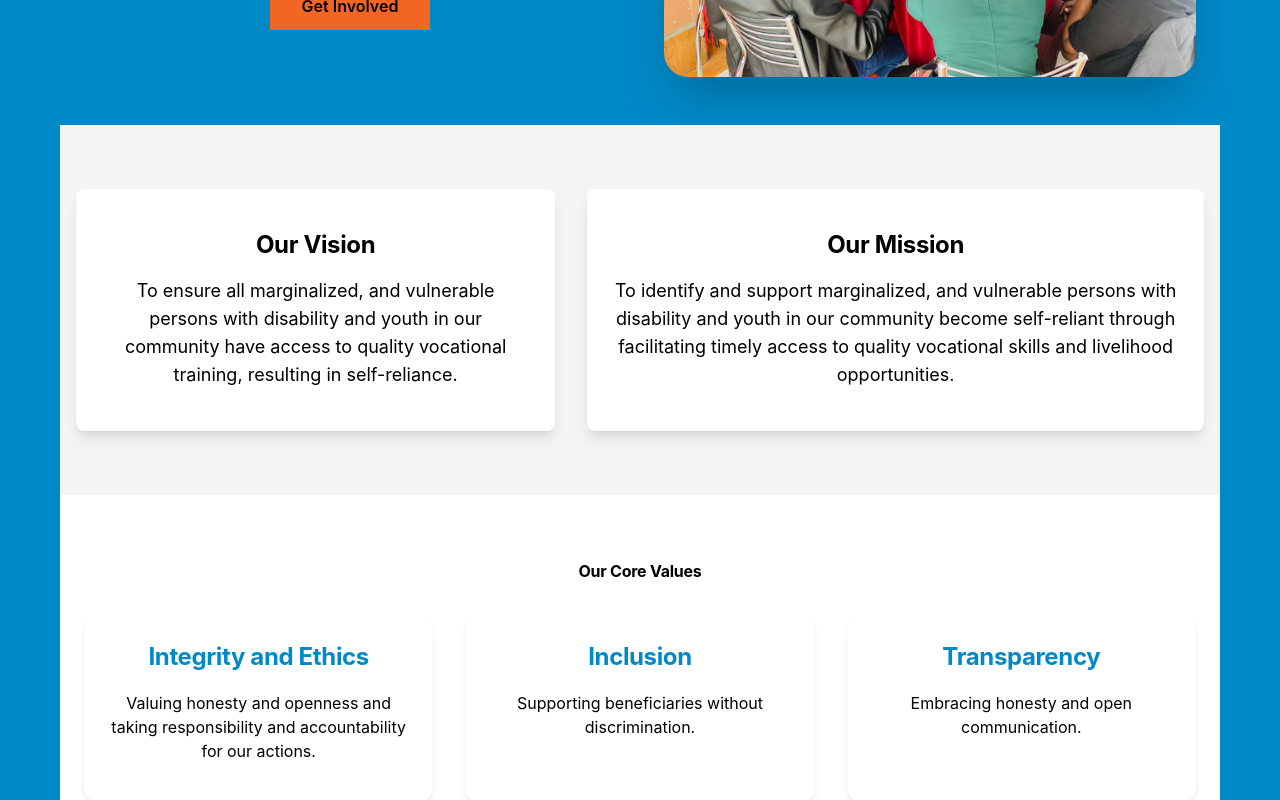
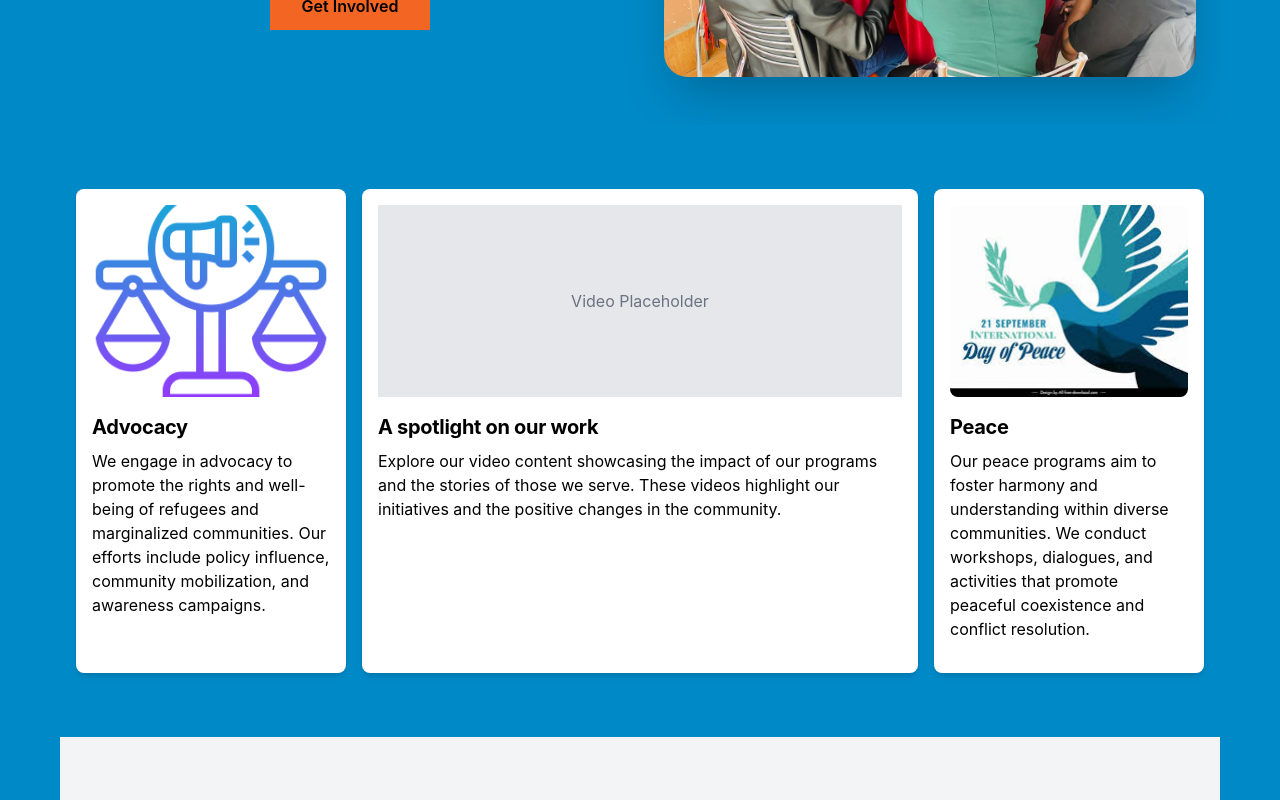
Before and after one commit to Dralagar/Pamoja-Twaweza, a Next.js app: page / in a window 1280 px wide. Shown: the part 460-1260 px from the top of the page. Built offline with nearby package versions, Linux system fonts and the light colour scheme; what @tailwindcss/nesting would draw is missing.

Commit message:
Optimization

```diff
--- a/app/page.tsx
+++ b/app/page.tsx
@@ -1,10 +1,11 @@
 "use client";
 
-import React from 'react';
+import React, { useState } from 'react';
 import Head from 'next/head';
 import Image from 'next/image';
 import styles from './styles/Home.module.css';
 import OpportunititieSectionl from './components/OpportunititieSectionl';
+import { motion } from 'framer-motion';
 
 const teamMembers = [
   {
@@ -53,10 +54,17 @@ type TeamMember = {
 };
 
 export default function Home() {
+  const [showMore, setShowMore] = useState(false);
+  const [activeCard, setActiveCard] = useState<string | null>(null);
+
   const handleNavigation = (path: string) => {
     if (typeof window !== 'undefined') {
       window.location.href = path;
     }
+  }
+
+  const handleCardClick = (card: string) => {
+    setActiveCard(card === activeCard ? null : card);
   }
 
   return (
@@ -74,7 +82,12 @@ export default function Home() {
       <div className={styles.mainContainer} suppressHydrationWarning>
         <div className={styles.content}>
           {/* Hero Section */}
-          <section className={styles.heroSection}>
+          <motion.section
+            className={styles.heroSection}
+            initial={{ opacity: 0 }}
+            animate={{ opacity: 1 }}
+            transition={{ duration: 1 }}
+          >
             <div className="grid grid-cols-1 md:grid-cols-2 gap-12 items-center">
               <div className={styles.heroContent}>
                 <h1 className={styles.heroTitle}>
@@ -107,13 +120,112 @@ export default function Home() {
                 />
               </div>
             </div>
+          </motion.section>
+
+          {/* New Layout for Advocacy, Video, and Peace */}
+          <section className="py-16">
+            <div className="container mx-auto grid grid-cols-1 md:grid-cols-12 gap-4">
+              {/* Advocacy Program Card */}
+              <motion.div
+                className="md:col-span-3 bg-white p-4 rounded-lg shadow-md hover:shadow-lg transition-shadow cursor-pointer"
+                whileHover={{ scale: 1.05 }}
+                onClick={() => handleCardClick('advocacy')}
+              >
+                <div className="relative h-48 mb-4">
+                  <Image
+                    src="/images/Advocacy.png"
+                    alt="Advocacy"
+                    layout="fill"
+                    objectFit="cover"
+                    className="rounded-lg"
+                  />
+                </div>
+                <h3 className="text-xl font-bold mb-2">Advocacy</h3>
+                <p>
+                  We engage in advocacy to promote the rights and well-being of refugees and marginalized communities. Our efforts include policy influence, community mobilization, and awareness campaigns.
+                </p>
+                {activeCard === 'advocacy' && (
+                  <div className="mt-4">
+                    <p>More detailed information about our advocacy efforts...</p>
+                  </div>
+                )}
+              </motion.div>
+
+              {/* Video Content Card */}
+              <motion.div
+                className="md:col-span-6 bg-white p-4 rounded-lg shadow-md hover:shadow-lg transition-shadow cursor-pointer"
+                whileHover={{ scale: 1.05 }}
+                onClick={() => handleCardClick('video')}
+              >
+                <div className="bg-gray-200 h-48 flex items-center justify-center mb-4">
+                  {activeCard === 'video' ? (
+                    <iframe
+                      width="100%"
+                      height="100%"
+                      src="https://www.youtube.com/embed/x3_XElV6fbU"
+                      title="YouTube video player"
+                      frameBorder="0"
+                      allow="accelerometer; autoplay; clipboard-write; encrypted-media; gyroscope; picture-in-picture"
+                      allowFullScreen
+                    ></iframe>
+                  ) : (
+                    <span className="text-gray-500">Video Placeholder</span>
+                  )}
+                </div>
+
+                <h3 className="text-xl font-bold mb-2">A spotlight on our work</h3>
+                <p>
+                  Explore our video content showcasing the impact of our programs and the stories of those we serve. These videos highlight our initiatives and the positive changes in the community.
+                </p>
+                {activeCard === 'video' && (
+                  <div className="mt-4">
+                    <p>More detailed information about our video content...</p>
+                    <a
+                      href="https://www.youtube.com/@pamojatwaweza9454"
+                      target="_blank"
+                      rel="noopener noreferrer"
+                      className="text-blue-500 underline"
+                    >
+                      Visit our YouTube Channel
+                    </a>
+                  </div>
+                )}
+              </motion.div>
+
+              {/* Peace Program Card */}
+              <motion.div
+                className="md:col-span-3 bg-white p-4 rounded-lg shadow-md hover:shadow-lg transition-shadow cursor-pointer"
+                whileHover={{ scale: 1.05 }}
+                onClick={() => handleCardClick('peace')}
+              ><div className="relative h-48 mb-4">
+                  <Image
+                    src="/images/Peace.jpeg"
+                    alt="Peace"
+                    layout="fill"
+                    objectFit="cover"
+                    className="rounded-lg"
+                  />
+                </div>
+
+                <h3 className="text-xl font-bold mb-2">Peace</h3>
+
+                <p>
+                  Our peace programs aim to foster harmony and understanding within diverse communities. We conduct workshops, dialogues, and activities that promote peaceful coexistence and conflict resolution.
+                </p>
+                {activeCard === 'peace' && (
+                  <div className="mt-4">
+                    <p>More detailed information about our peace programs...</p>
+                  </div>
+                )}
+              </motion.div>
+            </div>
           </section>
 
           {/* Vision and Mission Section */}
           <section className="py-16 bg-gray-100 text-center">
             <div className="container mx-auto flex flex-col md:flex-row justify-center items-center gap-8">
               {/* Vision Card */}
-              <div className="bg-white shadow-lg rounded-lg p-6 flex flex-col items-center">
+              <div className="bg-white shadow-lg rounded-lg p-6 flex flex-col items-center hover:scale-105 transition-transform">
                 <div className="text-4xl mb-4">
                   <i className="fas fa-eye"></i> {/* Vision Icon */}
                 </div>
@@ -124,7 +236,7 @@ export default function Home() {
               </div>
 
               {/* Mission Card */}
-              <div className="bg-white shadow-lg rounded-lg p-6 flex flex-col items-center">
+              <div className="bg-white shadow-lg rounded-lg p-6 flex flex-col items-center hover:scale-105 transition-transform">
                 <div className="text-4xl mb-4">
                   <i className="fas fa-bullseye"></i> {/* Mission Icon */}
                 </div>
@@ -166,10 +278,14 @@ export default function Home() {
                   description: "Ensuring equitable and inclusive communities as well as responsible resource management for long-term economic resilience.",
                 },
               ].map((value, index) => (
-                <div key={index} className={styles.coreValueCard}>
+                <motion.div
+                  key={index}
+                  className={styles.coreValueCard}
+                  whileHover={{ scale: 1.05 }}
+                >
                   <h3 className={styles.coreValueTitle}>{value.title}</h3>
                   <p className={styles.coreValueText}>{value.description}</p>
-                </div>
+                </motion.div>
               ))}
             </div>
           </section>
@@ -283,33 +399,6 @@ export default function Home() {
                     </div>
                   </div>
                 </div>
-
-                {/* New Layout for Advocacy, Video, and Peace */}
-                <div className="grid grid-cols-12 gap-4 w-full">
-                  {/* Advocacy Program Card */}
-                  <div className="col-span-3 bg-white p-4 rounded-lg shadow-md">
-                    <h3 className="text-xl font-bold mb-2">Advocacy</h3>
-                    <p>
-                      We engage in advocacy to promote the rights and well-being of refugees and marginalized communities.
-                    </p>
-                  </div>
-
-                  {/* Video Placeholder Card */}
-                  <div className="col-span-6 bg-white p-4 rounded-lg shadow-md">
-                    <h3 className="text-xl font-bold mb-2">Video Placeholder</h3>
-                    <div className="bg-gray-200 h-48 flex items-center justify-center">
-                      <span className="text-gray-500">Video Content</span>
-                    </div>
-                  </div>
-
-                  {/* Peace Program Card */}
-                  <div className="col-span-3 bg-white p-4 rounded-lg shadow-md">
-                    <h3 className="text-xl font-bold mb-2">Peace</h3>
-                    <p>
-                      Our peace programs aim to foster harmony and understanding within diverse communities.
-                    </p>
-                  </div>
-                </div>
               </div>
             </div>
           </section>
@@ -320,7 +409,11 @@ export default function Home() {
               <h2 className={styles.sectionTitle}>Meet the Team</h2>
               <div className={styles.teamGrid}>
                 {teamMembers.map((member) => (
-                  <div key={member.id} className={styles.teamMemberCard}>
+                  <motion.div
+                    key={member.id}
+                    className={styles.teamMemberCard}
+                    whileHover={{ scale: 1.05 }}
+                  >
                     <div className="relative aspect-square overflow-hidden">
                       <Image
                         src={member.image}
@@ -347,7 +440,7 @@ export default function Home() {
                       <p className="text-[var(--primary-blue)] font-medium mb-3">{member.role}</p>
                       <p className={styles.heroText}>{member.bio}</p>
                     </div>
-                  </div>
+                  </motion.div>
                 ))}
               </div>
             </div>
--- a/package.json
+++ b/package.json
@@ -29,6 +29,7 @@
     "react-ga": "^3.3.0",
     "react-icons": "^5.4.0",
     "react-slick": "^0.30.3",
+    "react-typical": "^0.1.3",
     "slick-carousel": "^1.8.1",
     "stripe": "^12.18.0",
     "styled-components": "^5.2.0"
@@ -41,6 +42,7 @@
     "@types/react-dom": "^18.3.5",
     "@types/react-slick": "^0.23.13",
     "@types/stripe-v3": "^3.1.33",
+    "@types/web": "^0.0.213",
     "@typescript-eslint/eslint-plugin": "^5.0.0",
     "@typescript-eslint/parser": "^5.0.0",
     "autoprefixer": "^10.4.20",
```
Also changed, not shown: 1 other file (tests, documents, lock files or other folders).
